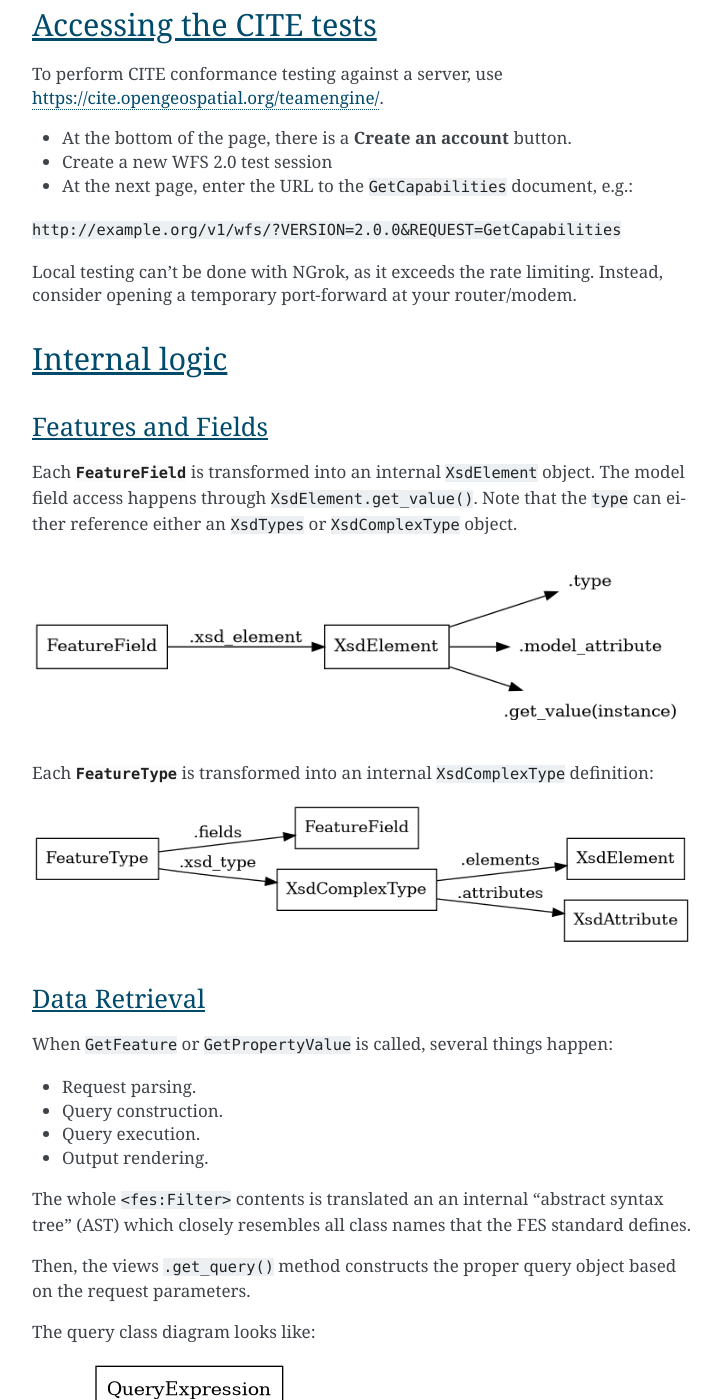
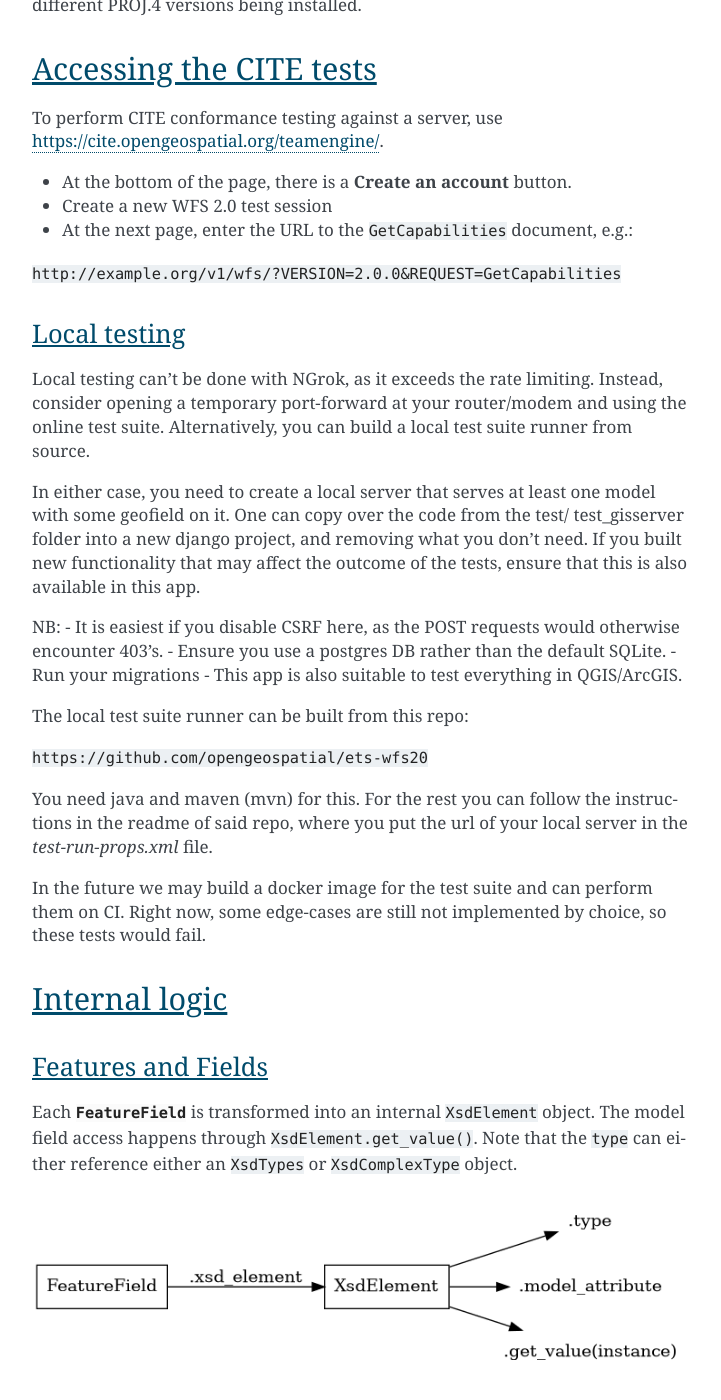
Before and after one commit to Amsterdam/django-gisserver, a Sphinx documentation site: the page built from docs/development.rst, in a window 1280 px wide and 1400 px high, scrolled down 853 px. Shown: the whole window, without its empty margins (388-1109 px from the left). Built offline with Sphinx 7.4.7, drawn with Linux system fonts in a browser that asks for light colours; some of the changed text lies outside the part shown.

Commit message:
add documentation

```diff
--- a/docs/development.rst
+++ b/docs/development.rst
@@ -37,8 +37,38 @@ use `<https://cite.opengeospatial.org/teamengine/>`_.
 
 ``http://example.org/v1/wfs/?VERSION=2.0.0&REQUEST=GetCapabilities``
 
+
+Local testing
+~~~~~~~~~~~~~
 Local testing can't be done with NGrok, as it exceeds the rate limiting.
-Instead, consider opening a temporary port-forward at your router/modem.
+Instead, consider opening a temporary port-forward at your router/modem and
+using the online test suite.
+Alternatively, you can build a local test suite runner from source.
+
+In either case, you need to create a local server that serves at least one
+model with some geofield on it. One can copy over the code from the test/
+test_gisserver folder into a new django project, and removing what you don't
+need. If you built new functionality that may affect the outcome of the tests,
+ensure that this is also available in this app.
+
+NB:
+- It is easiest if you disable CSRF here, as the POST requests would otherwise
+encounter 403's.
+- Ensure you use a postgres DB rather than the default SQLite.
+- Run your migrations
+- This app is also suitable to test everything in QGIS/ArcGIS.
+
+The local test suite runner can be built from this repo:
+
+``https://github.com/opengeospatial/ets-wfs20``
+
+You need java and maven (mvn) for this. For the rest you can follow the
+instructions in the readme of said repo, where you put the url of your
+local server in the `test-run-props.xml` file.
+
+In the future we may build a docker image for the test suite and can
+perform them on CI. Right now, some edge-cases are still not implemented by
+choice, so these tests would fail.
 
 
 Internal logic
```
